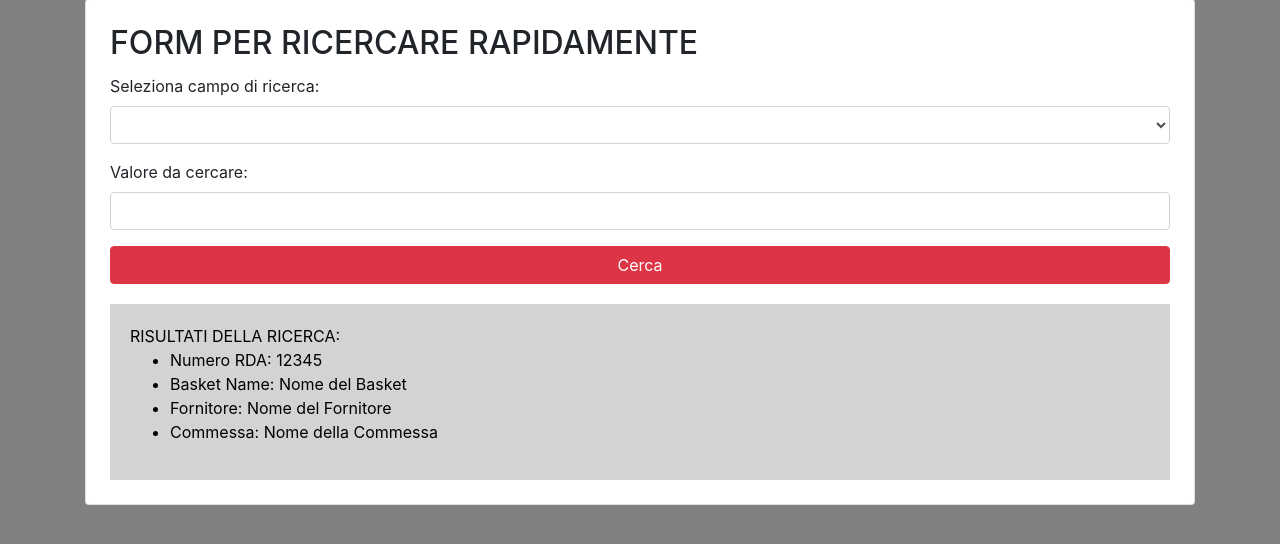
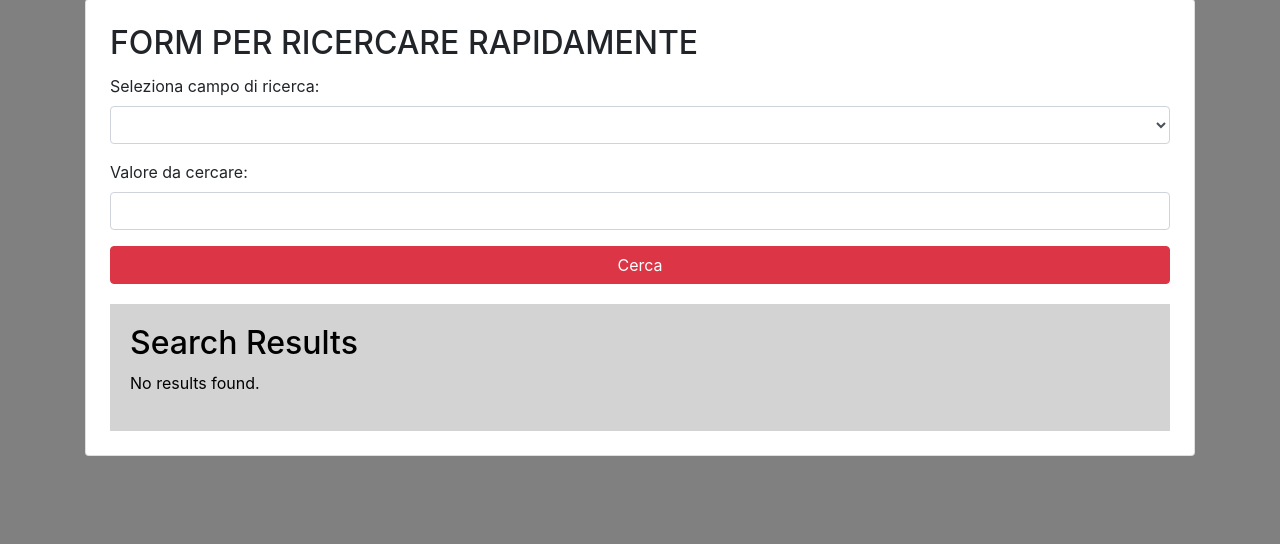
Before and after one commit to Growthack90/Piattaforma-DB, a Flask app: page /search in a window 1280 px wide. Shown: the part 105-649 px from the top of the page. Run offline with Flask 3, Linux system fonts and the light colour scheme; the visitor is signed in with stand-in values (Sample User, id 1); some libraries are stand-ins or nearby versions.

Commit message:
add button register and draft search

```diff
--- a/app.py
+++ b/app.py
@@ -1,4 +1,4 @@
-from flask import Flask, render_template, request, jsonify, redirect, url_for, flash, session
+from flask import Flask, render_template, request, jsonify, redirect, url_for, flash, jsonify
 from flask_login import LoginManager, login_user, login_required, logout_user, current_user
 from userModel import User, users
 
@@ -124,6 +124,15 @@ def logout():
     logout_user()
     flash('You have been logged out.', 'info')
     return redirect(url_for('login'))
+
+
+
+# Register
+@app.route('/register')
+def register():
+    return render_template('home.html', username=current_user.id)
+
+
 
 # Index
 @app.route('/index')
@@ -349,6 +358,8 @@ def delete_document():
 
     return jsonify({"success": True}), 200
 
+
+
 # Restituire elenco fornitori
 @app.route('/get_fornitori', methods=['GET'])
 def get_fornitori():
@@ -359,10 +370,58 @@ def get_fornitori():
     connection.close()
     return jsonify({"fornitori": fornitori})
 
+
+
+
 # Search
-@app.route('/search')
+@app.route('/search', methods=['GET', 'POST'])
 def search():
+    if request.method == 'POST':
+        search_field = request.form['search_field']
+        search_value = request.form['search_value']
+
+        if search_field and search_value:
+            connection = get_db_connection()
+            cursor = connection.cursor()
+
+            # Dynamically construct the SQL query
+            query = f"SELECT * FROM example WHERE {search_field} = ?"
+            cursor.execute(query, (search_value,))
+            results = cursor.fetchall()
+            connection.close()
+
+            return render_template('search.html', results=results)
+
     return render_template('search.html')
+
+
+
+# Search Results
+@app.route('/search_results', methods=['GET'])
+def search_results():
+    search_field = request.args.get('search_field')
+    search_value = request.args.get('search_value')
+
+    if not search_field or not search_value:
+        return jsonify({"error": "Please select a search field and enter a value."}), 400
+
+    connection = get_db_connection()
+    if connection is None:
+        return jsonify({"error": "Database connection error"}), 500
+
+    try:
+        cursor = connection.cursor()
+        query = f"SELECT * FROM example WHERE {search_field} = ?"
+        cursor.execute(query, (search_value,))
+        results = cursor.fetchall()
+        return jsonify([dict(row) for row in results]), 200  # Return results as JSON
+
+    except sqlite3.Error as e:
+        print(f"Database error during search: {e}")
+        return jsonify({"error": "An error occurred during the search. Please try again."}), 500
+    finally:
+        connection.close()
+
 
 
 # non dimenticare di cambiarlo in False prima di caricarlo sull'host per evitare qualsiasi attacco da parte di hacker
--- a/templates/login.html
+++ b/templates/login.html
@@ -27,6 +27,8 @@
                 </form>
                 <div class="text-center mt-3">
                     <a href="{{ url_for('home') }}" class="btn btn-secondary">Torna alla home</a>
+                    <a href="{{ url_for('register') }}" class="btn btn-secondary">Registrati</a>
+
                 </div>
             </div>
         </div>
--- a/templates/search.html
+++ b/templates/search.html
@@ -22,7 +22,28 @@
             padding: 20px;
             margin-top: 20px;
         }
+        .search-result table {
+            width: 100%;
+            border-collapse: collapse; /* Collapse borders into single lines */
+            margin-top: 20px; /* Add some space above the table */
+        }
+        .search-result th, .search-result td {
+            padding: 12px 15px; /* Add padding to cells */
+            text-align: left; /* Align text to the left */
+            border-bottom: 1px solid #ddd; /* Add a subtle border between rows */
+        }
+        .search-result th {
+            background-color: #f0f0f0; /* Light gray background for header cells */
+            font-weight: bold; /* Make header text bold */
+        }
+        .search-result tr:nth-child(even) {
+            background-color: #f5f5f5; /* Alternate row colors for better readability */
+        }
+        .search-result tr:hover {
+            background-color: #e0e0e0; /* Highlight row on hover */
+        }
     </style>
+
     <script>
         function navigateToHome() {
         window.location.href = '/';
@@ -54,12 +75,12 @@
     <div class="container my-5">
         <div class="card p-4">
             <h2 class="card-title">FORM PER RICERCARE RAPIDAMENTE</h2>
-            <form action="#">
+            <form action="/search_results" method="get">
                 <div class="form-group">
                     <label for="search_field">Seleziona campo di ricerca:</label>
                     <select class="form-control" id="search_field" name="search_field">
                         <option value="vuoto"></option>
-                        <option value="rda_number">Numero RDA</option>
+                        <option value="rda">Numero RDA</option>
                         <option value="basket_name">Basket Name</option>
                         <option value="fornitore">Fornitore</option>
                         <option value="commessa">Commessa</option>
@@ -71,17 +92,99 @@
                 </div>
                 <button type="submit" class="btn btn-danger btn-block">Cerca</button>
             </form>
+
+            <!-- RISULTATI DELLA RICERCA -->
+
             <div class="search-result">
-                RISULTATI DELLA RICERCA:
-                <ul>
-                    <li>Numero RDA: 12345</li>
-                    <li>Basket Name: Nome del Basket</li>
-                    <li>Fornitore: Nome del Fornitore</li>
-                    <li>Commessa: Nome della Commessa</li>
-                </ul>
+                <div id="search-results-list">
+                    <h2>Search Results</h2>
+                    {% if results %}
+                        <table class="table table-striped">
+                            <thead>
+                                <tr>
+                                    <th>ID</th>
+                                    <th>RDA Number</th>
+                                    <th>Basket Name</th>
+                                    <th>Supplier</th>
+                                    <th>Importo SC</th>
+                                    <th>ODA</th>
+                                    <th>Commessa</th>
+                                    <th>Element</th>
+                                    <th>Richiedente</th>
+                                    <th>Data Creazione</th>
+                                    <th>Tipologia Acquisto</th>
+                                </tr>
+                            </thead>
+                            <tbody>
+                                {% for row in results %}
+                                    <tr>
+                                        <td>{{ row['id'] }}</td>
+                                        <td>{{ row['rda'] }}</td>
+                                        <td>{{ row['basket_name'] }}</td>
+                                        <td>{{ row['fornitore'] }}</td>
+                                        <td>{{ row['importo_sc'] }}</td>
+                                        <td>{{ row['oda'] }}</td>
+                                        <td>{{ row['commessa'] }}</td>
+                                        <td>{{ row['element'] }}</td>
+                                        <td>{{ row['richiedente'] }}</td>
+                                        <td>{{ row['data_creazione'] }}</td>
+                                        <td>{{ row['tipologia_acquisto'] }}</td>
+                                    </tr>
+                                {% endfor %}
+                            </tbody>
+                        </table>
+                    {% else %}
+                        <p>No results found.</p>
+                    {% endif %}
+                </div>
             </div>
+
         </div>
     </div>
+
+    <!-- Implementata funzione JavaScript per inviare la richiesta di ricerca AJAX al server e aggiornare la lista dei risultati -->
+
+    <script>
+        const searchForm = document.querySelector('form');
+        const resultsList = document.getElementById('search-results-list');
+
+        searchForm.addEventListener('submit', function(event) {
+            event.preventDefault(); // Prevent default form submission
+
+            const searchField = document.getElementById('search_field').value;
+            const searchValue = document.getElementById('search_value').value;
+
+            // Send AJAX request
+            fetch(`/search_results?search_field=${searchField}&search_value=${searchValue}`)
+                .then(response => {
+                    if (!response.ok) {
+                        throw new Error('Network response was not ok');
+                    }
+                    return response.json();
+                })
+                .then(data => {
+                    // Clear previous results
+                    resultsList.innerHTML = '';
+
+                    if (data.error) {
+                        // Display error message
+                        resultsList.innerHTML = `<li>${data.error}</li>`;
+                    } else {
+                        // Display search results
+                        data.forEach(row => {
+                            const listItem = document.createElement('li');
+                            listItem.textContent = `Numero RDA: ${row.rda}, Basket Name: ${row.basket_name}, Fornitore: ${row.fornitore}, Commessa: ${row.commessa}`;
+                            resultsList.appendChild(listItem);
+                        });
+                    }
+                })
+                .catch(error => {
+                    console.error('Error fetching search results:', error);
+                    resultsList.innerHTML = '<li>An error occurred while fetching results.</li>';
+                });
+        });
+    </script>
+
     <!-- Bootstrap JS and dependencies -->
     <script src="https://code.jquery.com/jquery-3.5.1.slim.min.js"></script>
     <script src="https://cdn.jsdelivr.net/npm/@popperjs/core@2.5.2/dist/umd/popper.min.js"></script>
```
Also changed, not shown: templates/home.html (+2 -6 lines).
